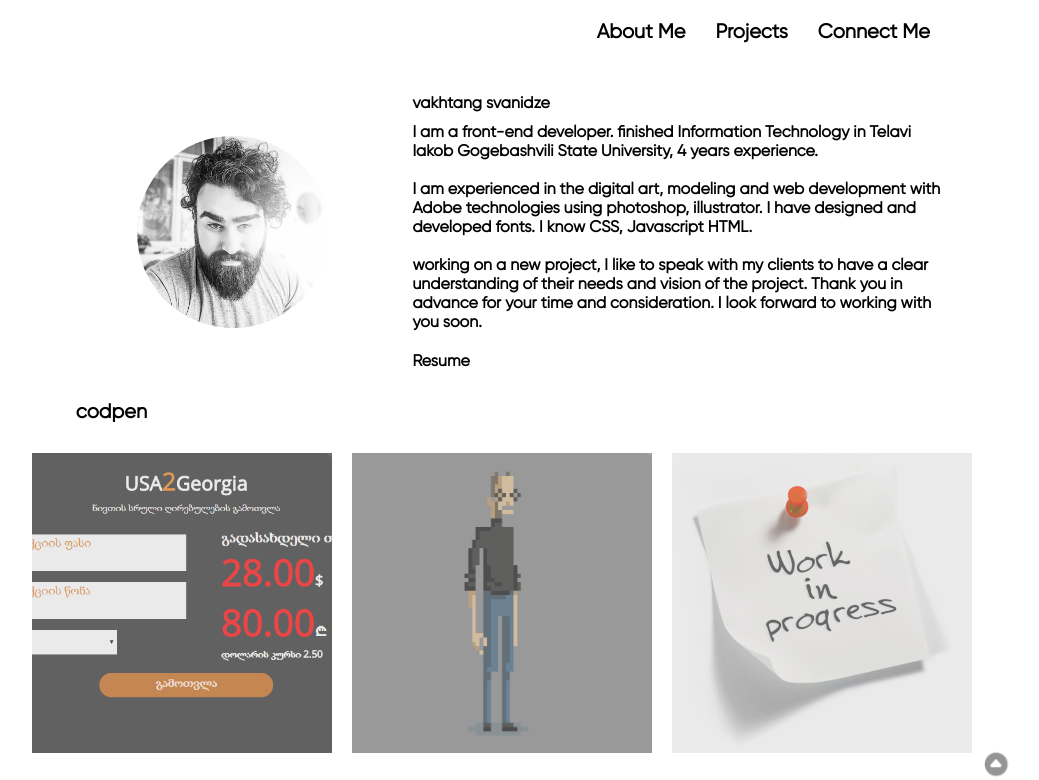
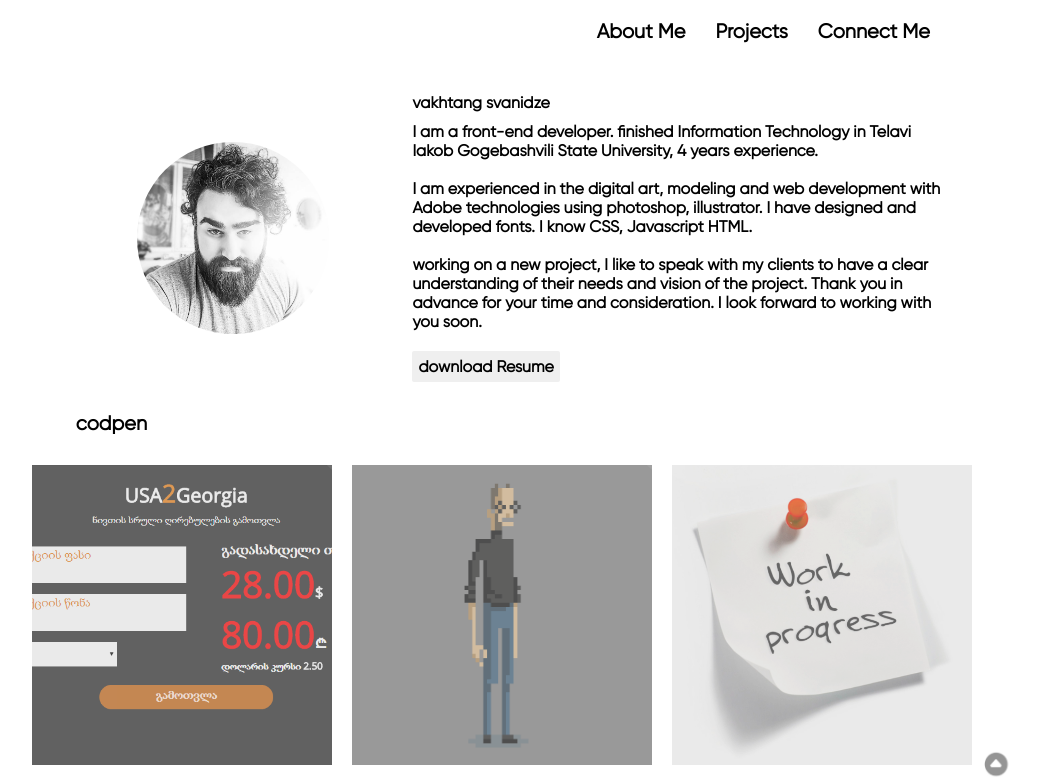
Before and after one commit to vaxosv/vaxosv.portfolio, a plain HTML site: page index.html in a window 1280 px wide. Shown: the top 780 px of the page, without its empty margins (138-1177 px from the left). Drawn offline with nearby package versions, Linux system fonts and the light colour scheme.

Commit message:
Update index.html

```diff
--- a/index.html
+++ b/index.html
@@ -51,7 +51,7 @@
                 you in advance for your time and consideration. I look forward to working with you soon.</p>
 
             <a href="./main/Resume.pdf">
-                Resume
+                <button>download Resume</button>
             </a>
         </div>
     </div>
```
